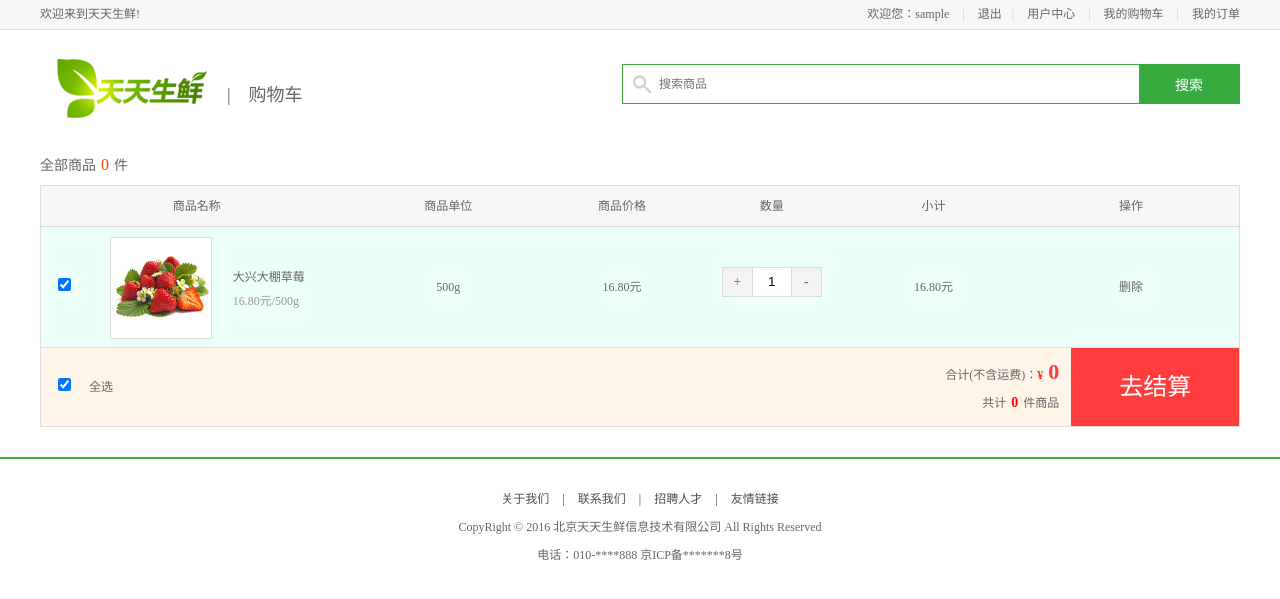
After one commit to caoyingfeng/dailyfresh-django, a Django app: page /cart/ in a window 1280 px wide. The commit adds this page. Shown: the top 599 px of the page. Run offline with Django 3.2, Linux system fonts and the light colour scheme; the visitor is signed in with stand-in values (Sample User, id 1); data that the repository does not hold is empty; parts of the project's set-up code (start-up, migrations or seed data) failed here and were passed over.

Commit message:
添加购物车

```diff
--- a/dailyfresh/apps/cart/urls.py
+++ b/dailyfresh/apps/cart/urls.py
@@ -1,8 +1,9 @@
 
 from django.conf.urls import include, url
-
+from cart.views import CartAddView, CartInfoView, CartUpdateView
 
 urlpatterns = [
-
+    url(r'^add$', CartAddView.as_view(), name='add'), # 购物车添加记录
+    url(r'$', CartInfoView.as_view(), name='show'),
+    url(r'^update$', CartUpdateView.as_view(), name='update'), # 购物车更新
 ]
-app_name='cart'
--- a/dailyfresh/apps/cart/views.py
+++ b/dailyfresh/apps/cart/views.py
@@ -1,3 +1,138 @@
 from django.shortcuts import render
+from django.views.generic import View
+from django.http import JsonResponse
 
+from django_redis import get_redis_connection
+
+from goods.models import GoodsSKU
+from utils.mixin import LoginRequiredMixin
 # Create your views here.
+# 添加商品到购物车：
+# 1）请求方式：ajax, post
+# 如果涉及到数据的修改（新增，更新，删除）,采用post
+# 如果只是数据的获取，采用get
+# 2)传递参数:商品id，商品数量
+
+
+# cart/add
+class CartAddView(View):
+    '''购物车记录添加'''
+    def post(self, request):
+        '''购物车记录添加'''
+        user = request.user
+        if not user.is_authenticated():
+            return JsonResponse({'res':0, 'errmsg': '用户未登录'})
+        # 获取数据
+        sku_id = request.POST.get('sku_id')
+        count = request.POST.get('count')
+
+        # 校验数据
+        if not all([sku_id, count]):
+            return JsonResponse({'res': 1, 'errmsg': '数据不完整'})
+        try:
+            count = int(count)
+        except Exception as e:
+            return JsonResponse({'res': 2, 'errmsg':'商品数目出错'})
+        try:
+            sku = GoodsSKU.objects.get(id=sku_id)
+        except GoodsSKU.DoesNotExist:
+            return JsonResponse({'res': 3, 'errmsg': '商品不存在'})
+
+        # 业务处理，添加购物车记录
+        conn = get_redis_connection('default')
+        cart_key = 'cart_%d'%user.id
+        # 先获取sku_id的直，hget cart_key
+        # 如果不存在,hget返回None
+        cart_count = conn.hget(cart_key, sku_id)
+        if cart_count:
+            count += int(cart_count)
+
+        # 校验商品库存
+        if count > sku.stock:
+            return JsonResponse({'res': 4, 'errmsg': '商品库存不足'})
+        # 设置hash中sku_id的直
+        conn.hset(cart_key, sku_id, count)
+
+        # 计算用户购物车商品的条目数
+        total_count = conn.hlen(cart_key)
+
+        # 返回应答
+        return JsonResponse({'res': 5, 'total_count': total_count, 'message': '添加成功'})
+
+
+# cart
+class CartInfoView(LoginRequiredMixin, View):
+    '''购物车页面'''
+    def get(self, request):
+        '''显示'''
+        user = request.user
+        conn = get_redis_connection('default')
+        cart_key = 'cart_%d'%user.id
+        # {'商品id': 商品数量}
+        cart_dict = conn.hgetall(cart_key)
+
+        skus = []
+        # 保存用户购物车商品总数量和总价格
+        total_count = 0
+        total_price = 0
+        for sku_id, count in cart_dict.items():
+            # 获得商品信息
+            sku = GoodsSKU.objects.get(id=sku_id)
+            # 计算商品小记
+            amount = sku.price * int(count)
+            # 动态给sku对象添加一个属性amount，保存商品小记
+            sku.amount = amount
+            # 动态给sku对象添加一个属性count，保存购物车商品数量
+            sku.count = count
+            # 添加
+            skus.append(sku)
+            total_count += int(count)
+            total_price += amount
+
+        # 组织上下文
+        context = {
+            'total_count': total_count,
+            'total_price': total_price,
+            'skus': skus
+        }
+
+        return render(request, 'cart.html', context)
+
+
+# 更新购物车记录
+# 采用ajax post请求
+# 传递参数，商品id(sku_id),商品数量(count)
+# /cart/update
+class CartUpdateView(View):
+    '''更新购物车'''
+    def post(self, request):
+        '''购物车记录更新'''
+        user = request.user
+        if not user.is_authenticated():
+            return JsonResponse({'res': 0, 'errmsg': '用户未登录'})
+        # 获取数据
+        sku_id = request.POST.get('sku_id')
+        count = request.POST.get('count')
+        # 校验数据
+        if not all([sku_id, count]):
+            return JsonResponse({'res': 1, 'errmsg': '数据不完整'})
+        try:
+            count = int(count)
+        except Exception as e:
+            return JsonResponse({'res': 2, 'errmsg':'商品数目出错'})
+        try:
+            sku = GoodsSKU.objects.get(id=sku_id)
+        except GoodsSKU.DoesNotExist:
+            return JsonResponse({'res': 3, 'errmsg': '商品不存在'})
+        # 业务处理：更新购物车
+        conn = get_redis_connection('default')
+        cart_key = 'cart_%d'%user.id
+
+        # 判断是否大于库存
+        if count > sku.stock:
+            return JsonResponse({'res': 4, 'errmsg': '库存不足'})
+
+        # 更新
+        conn.hset(cart_key, sku_id, count)
+        # 返回应答
+        return JsonResponse({'res': 5, 'message': '更新成功'})
--- a/dailyfresh/dailyfresh/settings.py
+++ b/dailyfresh/dailyfresh/settings.py
@@ -86,7 +86,7 @@ DATABASES = {
         'NAME': 'dailyfresh',
         'USER': 'root',
         'PASSWORD': '199232cyl',
-        'HOST': 'localhost',#'192.168.1.3',
+        'HOST': '192.168.1.4',#'localhost',#'192.168.1.3',
         'PORT': 3306,
     }
 }
@@ -140,7 +140,7 @@ EMAIL_FROM = '天天生鲜<164972038@qq.com>'
 CACHES = {
     "default": {
         "BACKEND": "django_redis.cache.RedisCache",
-        "LOCATION": "redis://192.168.1.139:6379/9",
+        "LOCATION": "redis://192.168.1.4:6379/9",
         "OPTIONS": {
             "CLIENT_CLASS": "django_redis.client.DefaultClient",
         }
@@ -161,7 +161,7 @@ DEFAULT_FILE_STORAGE='utils.fdfs.storage.FDFSStorage'
 FDFS_CLIENT_CONF = './utils/fdfs/client.conf'
 
 # 设置fdfs存储服务器上nginx的服务器ip和端口
-FDFS_URL = "http://192.168.1.139:8888/"
+FDFS_URL = "http://192.168.1.4:8888/"
 
 # 全文检索框架的配置
 HAYSTACK_CONNECTIONS = {
--- a/dailyfresh/templates/base.html
+++ b/dailyfresh/templates/base.html
@@ -35,7 +35,7 @@
 					<span>|</span>
 					<a href="{% url 'user:user' %}">用户中心</a>
 					<span>|</span>
-					<a href="cart.html">我的购物车</a>
+					<a href="{% url 'cart:show' %}">我的购物车</a>
 					<span>|</span>
 					<a href="{% url 'user:order' %}">我的订单</a>
 				</div>
@@ -55,7 +55,7 @@
             </form>
 		</div>
 		<div class="guest_cart fr">
-			<a href="#" class="cart_name fl">我的购物车</a>
+			<a href="{% url 'cart:show' %}" class="cart_name fl">我的购物车</a>
 			<div class="goods_count fl" id="{{ cart_count }}">1</div>
 		</div>
 	</div>
--- /dev/null
+++ b/dailyfresh/templates/cart.html
@@ -0,0 +1,110 @@
+{% extends 'base_no_cart.html' %}
+{% load staticfiles %}
+{% block title %}天天生鲜-购物车{% endblock title %}
+
+{% block page_title %}购物车{% endblock page_title %}
+
+{% block body %}
+	<div class="total_count">全部商品<em>{{ total_count }}</em>件</div>
+	<ul class="cart_list_th clearfix">
+		<li class="col01">商品名称</li>
+		<li class="col02">商品单位</li>
+		<li class="col03">商品价格</li>
+		<li class="col04">数量</li>
+		<li class="col05">小计</li>
+		<li class="col06">操作</li>
+	</ul>
+    {% for sku in skus %}
+	<ul class="cart_list_td clearfix">
+
+		<li class="col01"><input type="checkbox" name="" checked></li>
+		<li class="col02"><img src="{{ sku.image.url }}"></li>
+		<li class="col03">{{ sku.name }}<br><em>{{ sku.price }}元/{{ sku.unit }}g</em></li>
+		<li class="col04">{{ sku.unit }}g</li>
+		<li class="col05">{{ sku.price }}元</li>
+		<li class="col06">
+			<div class="num_add">
+				<a href="javascript:;" class="add fl">+</a>
+				<input type="text" class="num_show fl" value="{{ sku.count }}">
+				<a href="javascript:;" class="minus fl">-</a>
+			</div>
+		</li>
+		<li class="col07">{{ sku.amount }}元</li>
+		<li class="col08"><a href="javascript:;">删除</a></li>
+	</ul>
+    {% endfor %}
+	<ul class="cart_list_td clearfix">
+
+		<li class="col01"><input type="checkbox" name="" checked></li>
+		<li class="col02"><img src="images/goods/goods003.jpg"></li>
+		<li class="col03">大兴大棚草莓<br><em>16.80元/500g</em></li>
+		<li class="col04">500g</li>
+		<li class="col05">16.80元</li>
+		<li class="col06">
+			<div class="num_add">
+				<a href="javascript:;" class="add fl">+</a>
+				<input type="text" class="num_show fl" value="1">
+				<a href="javascript:;" class="minus fl">-</a>
+			</div>
+		</li>
+		<li class="col07">16.80元</li>
+		<li class="col08"><a href="javascript:;">删除</a></li>
+	</ul>
+
+	<ul class="settlements">
+		<li class="col01"><input type="checkbox" name="" checked=""></li>
+		<li class="col02">全选</li>
+		<li class="col03">合计(不含运费)：<span>¥</span><em>{{ total_price }}</em><br>共计<b>{{ total_count }}</b>件商品</li>
+		<li class="col04"><a href="place_order.html">去结算</a></li>
+	</ul>
+{% endblock body %}
+
+{% block bottomfiles %}
+    <script src="{% static 'js/jquery-1.12.4.min.js' %}"></script>
+    <script>
+        // 计算选中商品的总数量和总价格
+        function update_page_info(){
+            // 获取所有被选中商品的checkbox
+            // 获取选中商品的ul
+            total_count = 0
+            total_amount = 0
+            $('.cart_list_td').find(':checked').parents('ul').each(function () {
+                // 获取商品的数目和小计
+                count = $(this).find('num_show').val()
+                amount = $(this).children('.col07').text()
+                total_count += count
+                total_amount += amount
+            })
+            // 设置被选中商品的总件数和总价格
+            $('.settlements').find('.em').text(total_amount.toFixed(2))
+            $('.settlements').find('.b').text(total_count)
+
+        }
+
+        // 商品的全选和全不选
+        $('.settlements').find(':checkbox').change(function () {
+            //获取全选的checkbox的选中状态
+            is_checked = $(this).prop('checked')
+            // 遍历商品对应的checkbox, 设置这些checkbox的选中状态和全选的checkbox保持一致
+            $('.cart_list_td').find(':checkbox').each(function () {
+                $(this).prop('checked', is_checked)
+            })
+            update_page_info()
+
+        })
+
+        // 商品对应的checkedbox状态改变时，设置全选checkbox状态
+        $('.cart_list_td').find(':checkbox').change(function () {
+            //获取选中商品书目
+            checked_len = $('.cart_list_td').find(':checked').length
+            // 获取所有商品书目
+            all_len = $('.cart_list_td').length
+            is_checked = true
+            if(checked_len < all_len){
+                is_checked = false
+            }
+            $('.settlements').find(':checkbox').prop('checked', is_checked)
+        })
+
+    </script>
+{% endblock bottomfiles %}
```
Also changed, not shown: dailyfresh/templates/detail.html (+83 -5 lines), README.md.
